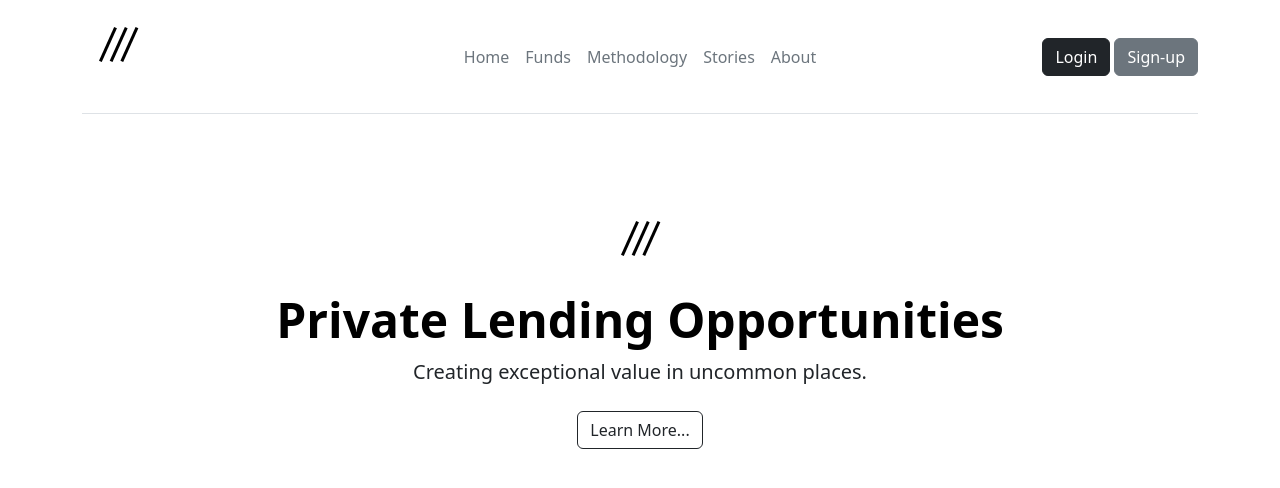
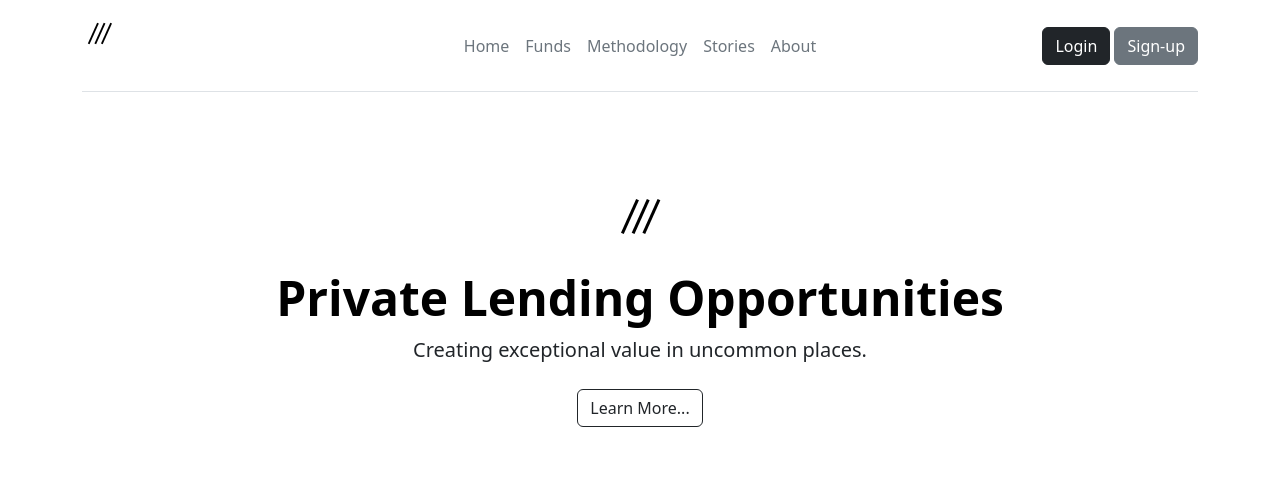
Before and after one commit to jrutzen/thetresorgroup.github.io, a plain HTML site: page index.html in a window 1280 px wide. Drawn offline with nearby package versions, Linux system fonts and the light colour scheme.

Commit message:
Update index.html

```diff
--- a/index.html
+++ b/index.html
@@ -5,8 +5,6 @@
     <meta charset="utf-8">
     <meta name="viewport" content="width=device-width, initial-scale=1">
     <meta name="description" content="">
-    <meta name="author" content="Mark Otto, Jacob Thornton, and Bootstrap contributors">
-    <meta name="generator" content="Hugo 0.118.2">
     <title>The Trésor Group</title>
 
     <script src="https://cdn.jsdelivr.net/npm/bootstrap@5.3.2/dist/js/bootstrap.min.js"></script>
@@ -20,7 +18,7 @@
     <header class="d-flex flex-wrap align-items-center justify-content-center justify-content-md-between py-3 mb-4 border-bottom">
       <div class="col-md-3 mb-2 mb-md-0">
         <a href="/" class="d-inline-flex link-body-emphasis text-decoration-none">
-            <img class="d-block mx-auto mb-4" src="/bars.svg" alt="" width="72" height="57">
+            <img class="d-block mx-auto mb-4" src="/bars.svg" alt="" width="35" height="35">
         </a>
       </div>
 
```
